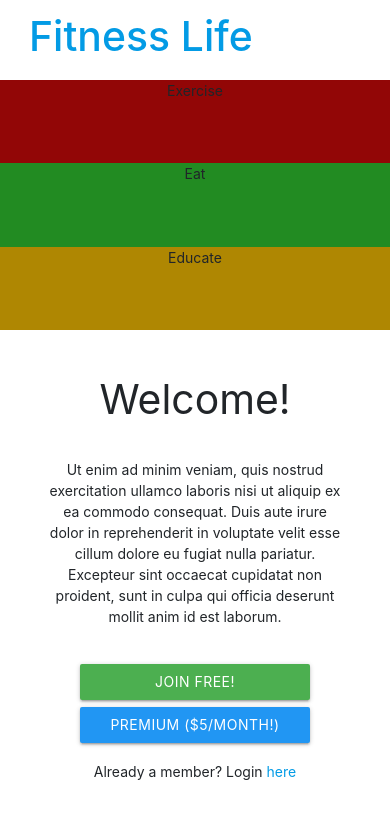
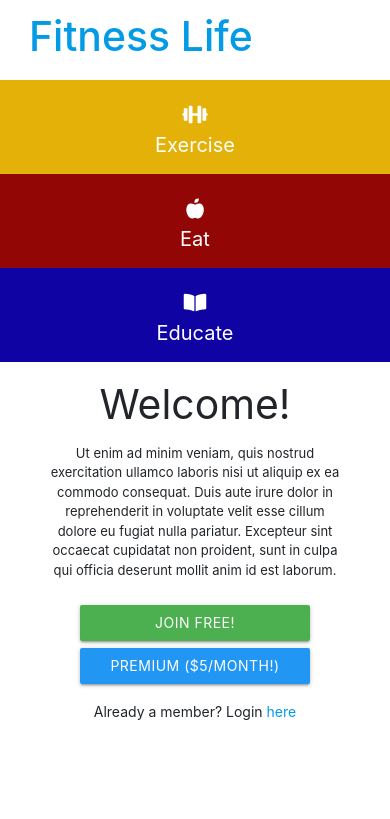
Before and after one commit to NickSpriggs/fitness_milestone, a Django app: template home/templates/home/index.html in a window 390 px wide. Shown: the top 819 px of the page. Run offline with Django 3.2, Linux system fonts and the light colour scheme; the template is opened without the code that fills it, so the values that code supplies are empty; some libraries are stand-ins or nearby versions.

Commit message:
Added more to home page. Still need to add text and activate links.

```diff
--- a/home/templates/home/index.html
+++ b/home/templates/home/index.html
@@ -6,23 +6,61 @@
 {% endblock %}
 
 {% block content %}
+<style>
+.eColumn {
+    padding-top: 50px;
+    color: white;
+    font-size: 50px
+}
+
+.iconRow {
+    height: 250px;
+}
+
+@media screen and (max-width: 767px) {
+  .iconRow {
+    height: 70px;
+  }
+  .eColumn {
+    padding-top: 20px;
+    color: white;
+    font-size: 20px
+  }
+  .welcomeRow {
+    padding-top: 185px;
+  }
+  .introFont {
+    font-size: 13px;
+  }
+}
+</style>
+
     <div class="container-fluid" style="padding: 80px 0px 0px 0px;">
-        <div class="row justify-content-center text-center" style="height: 250px;">
+        <div class="row justify-content-center text-center iconRow">
+            <div class="col-md-4" style="background-color: rgb(228, 177, 9);">
+                <div class="eColumn">
+                    <i class="fas fa-dumbbell"></i>
+                    <p>Exercise</p>
+                </div>
+            </div>
             <div class="col-md-4" style="background-color: rgb(146, 6, 6);">
-                Exercise
+                <div class="eColumn">
+                    <i class="fas fa-apple-alt"></i>
+                    <p>Eat</p>
+                </div>
             </div>
-            <div class="col-md-4" style="background-color: forestgreen;">
-                Eat
-            </div>
-            <div class="col-md-4" style="background-color: rgb(175, 135, 2);">
-                Educate
+            <div class="col-md-4" style="background-color: rgb(15, 4, 163);">
+                <div class="eColumn">
+                    <i class="fas fa-book-open"></i>
+                    <p>Educate</p>
+                </div>
             </div>
         </div>
-        <div class="row justify-content-center text-center">
+        <div class="row justify-content-center text-center welcomeRow mb-0">
             <h3>Welcome!</h3>
         </div>
-        <div class="row justify-content-center text-center p-0">
-            <div class="col-10">
+        <div class="row justify-content-center text-center mb-2">
+            <div class="col-10 introFont">
                 <p>Ut enim ad minim veniam, quis nostrud exercitation ullamco laboris nisi
                 ut aliquip ex ea commodo consequat. Duis aute irure dolor in reprehenderit
                 in voluptate velit esse cillum dolore eu fugiat nulla pariatur. Excepteur sint
```
